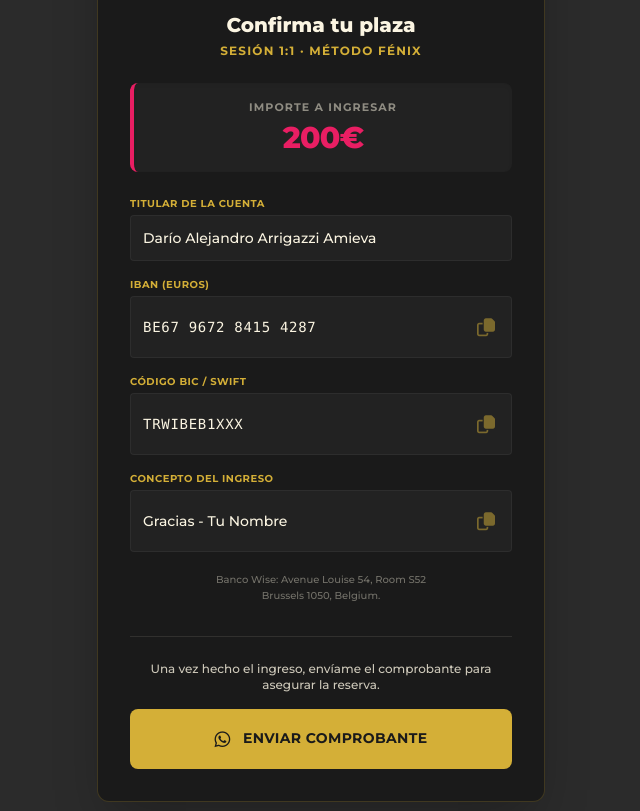
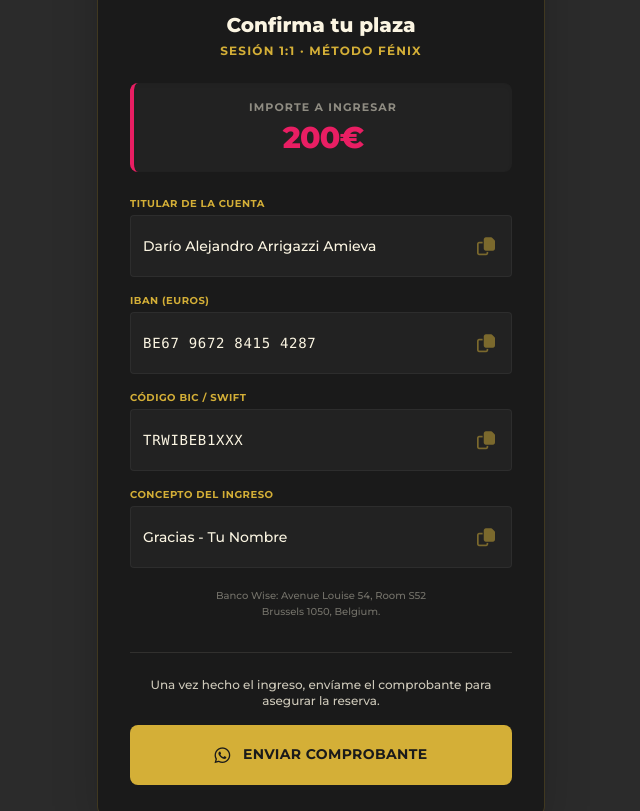
Before and after one commit to lamentedelfenix/lamentedelfenix, a plain HTML site: page ingreso.html in a window 1280 px wide. Shown: the part 166-977 px from the top of the page, without its empty margins (319-959 px from the left). Drawn offline with nearby package versions, Linux system fonts and the light colour scheme.

Commit message:
Update ingreso.html

```diff
--- a/ingreso.html
+++ b/ingreso.html
@@ -72,7 +72,12 @@
             <div class="space-y-4">
                 <div>
                     <label class="text-[10px] font-bold uppercase tracking-wider text-brand-gold block mb-1">Titular de la cuenta</label>
-                    <p class="text-brand-light font-medium bg-[#222] p-3 rounded border border-white/5 text-sm">Darío Alejandro Arrigazzi Amieva</p>
+                    <div class="flex justify-between items-center bg-[#222] p-3 rounded border border-white/5 group">
+                        <span id="titularText" class="text-brand-light font-medium text-sm">Darío Alejandro Arrigazzi Amieva</span>
+                        <button onclick="copyToClipboard('titularText')" class="text-brand-gold/50 hover:text-brand-gold transition-colors p-1" title="Copiar Titular">
+                            <i class="far fa-copy text-lg"></i>
+                        </button>
+                    </div>
                 </div>
 
                 <div>
```
